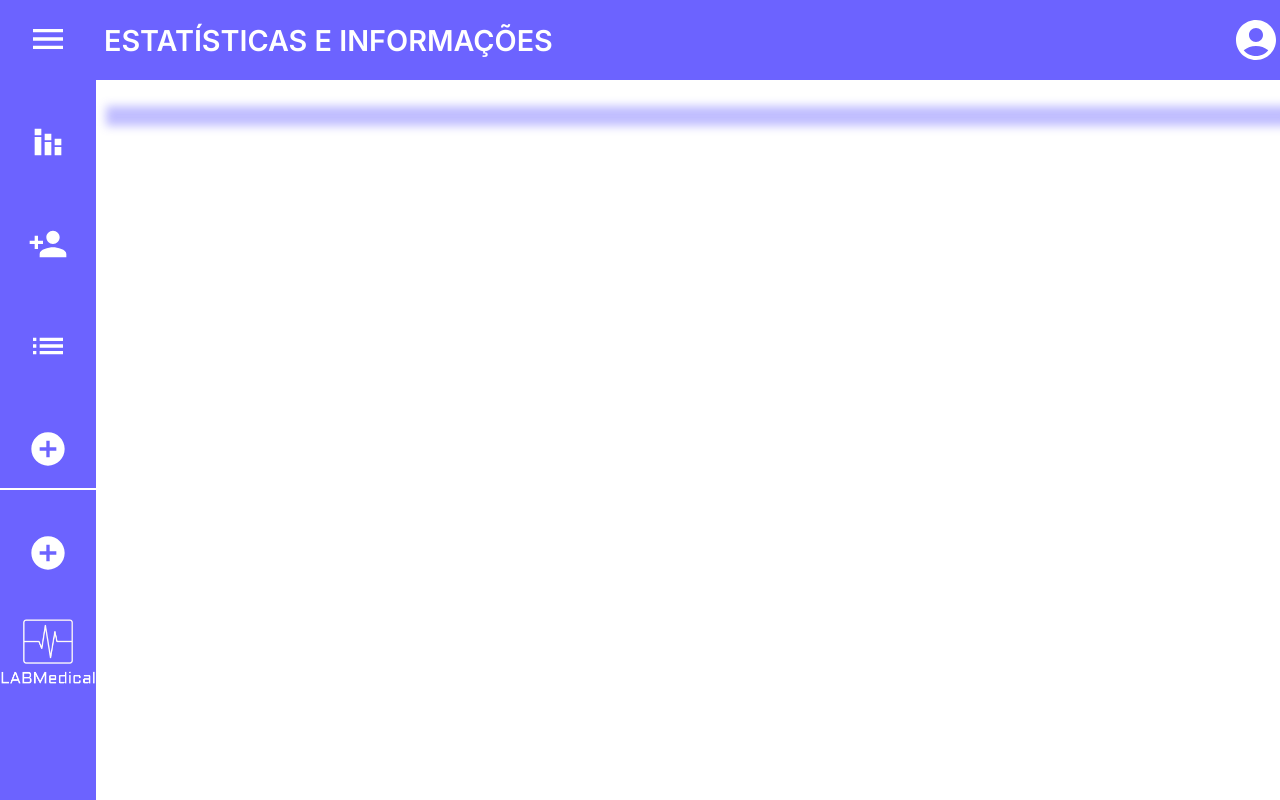
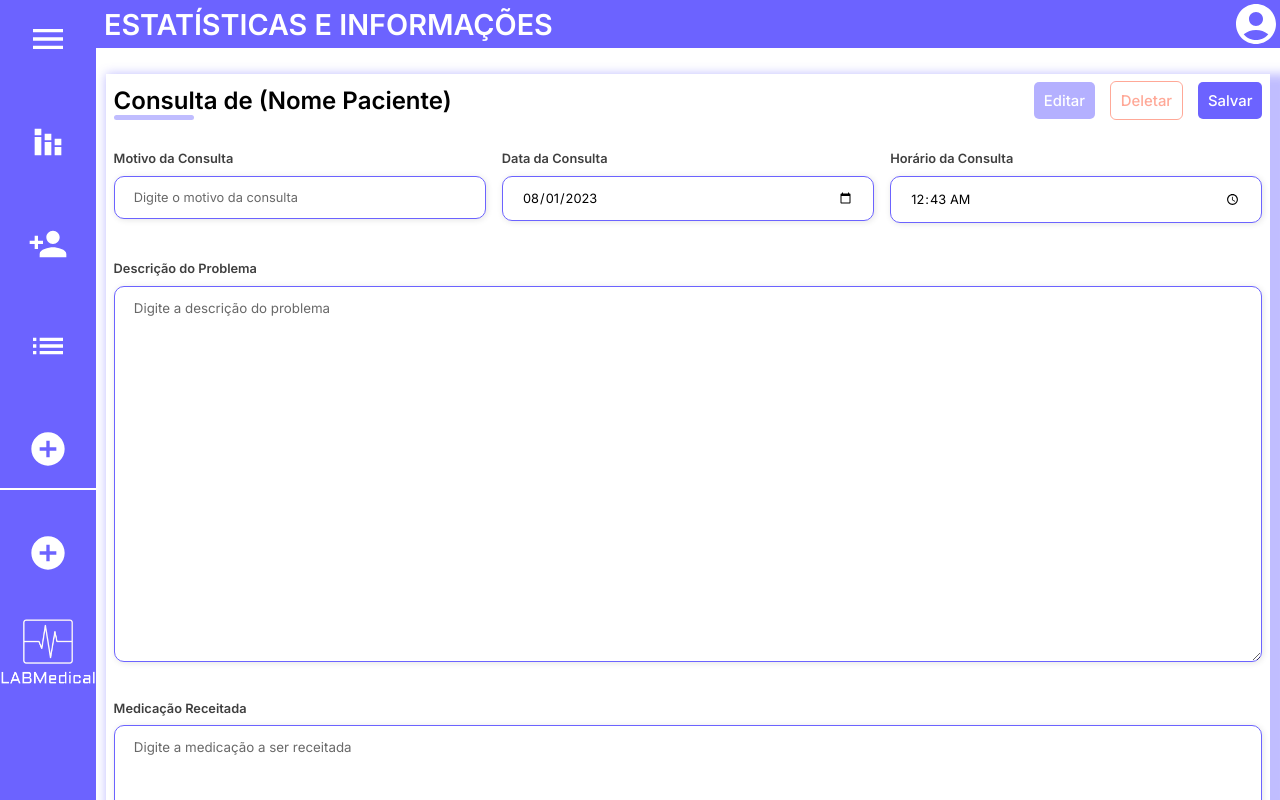
Before and after one commit to andreluizamorimdev/LabMedical_Projeto, a React (Vite) app: page /consultas in a window 1280 px wide. Built offline with nearby package versions, Linux system fonts and the light colour scheme.

Commit message:
Implementando logica inicial cadastro consulta + ajustes inputs

```diff
--- /dev/null
+++ b/src/components/Form/CadastroConsulta/CadastroConsulta.form.component.tsx
@@ -0,0 +1,118 @@
+/* eslint-disable @typescript-eslint/no-misused-promises */
+import { SubmitHandler, useForm } from 'react-hook-form';
+import { toast } from 'react-toastify';
+import { getCurrentDate, getFormattedDate, getFormattedTime } from '../../../utils/formats/DateUtils';
+import InputComponent from '../../Input/Input.component';
+import * as Styled from './CadastroConsulta.form.style';
+import { IFormDataCadastroConsulta } from './IFormDataCadastroConsulta';
+import { IConsulta } from '../../../utils/interfaces/IConsulta';
+import { ConsultaService } from '../../../services/Consultas.service';
+const CadastroConsultaFormComponent = () => {
+
+    const {
+        register,
+        handleSubmit,
+        formState: { errors },
+    } = useForm<IFormDataCadastroConsulta>();
+
+    const dataAtual = getCurrentDate();
+    const dataConsultaInicial = getFormattedDate(dataAtual);
+    const horarioConsultaInicial = getFormattedTime(dataAtual);
+
+    const onSubmit: SubmitHandler<IFormDataCadastroConsulta> = async (data) => {
+        try {
+            const consultaData: IConsulta = {
+                id: 0,
+                pacienteId: 0,
+                motivoConsulta: data.motivoConsulta,
+                dataConsulta: data.dataConsulta,
+                horarioConsulta: data.horarioConsulta,
+                descricaoProblema: data.descricaoProblema,
+                medicaoReceitada: data.medicacaoReceitada,
+                dosagemPrecaucoes: data.dosagemPrecaucao
+            }
+
+            await ConsultaService.CreateConsulta(consultaData);
+            toast.success('Consulta cadastrada com sucesso');
+
+        } catch (error) {
+            toast.error('Erro ao cadastrar a consulta');
+            console.error('Erro ao cadastrar a consulta: ', error);
+        }
+        console.log(data);
+    };
+
+    return (
+        <Styled.FormCadastroConsulta onSubmit={handleSubmit(onSubmit)}>
+            <Styled.FormHeader>
+                <h1>Consulta de (Nome Paciente)</h1>
+                <Styled.ButtonBox>
+                    <Styled.Button type="button" disabled >Editar</Styled.Button>
+                    <Styled.Button $outlined type="button" disabled >Deletar</Styled.Button>
+                    <Styled.Button $active type="submit">Salvar</Styled.Button>
+                </Styled.ButtonBox>
+            </Styled.FormHeader>
+
+            <Styled.InputBox>
+                <InputComponent
+                    label='Motivo da Consulta'
+                    id='motivoConsulta'
+                    type='text'
+                    placeholder='Digite o motivo da consulta'
+                    register={{...register('motivoConsulta', { required: "O motivo da consulta é obrigatório", maxLength: { value: 60, message: "O motivo da consulta deve ter no máximo 60 caracteres" }, minLength: { value: 6, message: "O motivo da consulta deve ter no mínimo 6 caracteres" } })}}
+                    error={errors.motivoConsulta}
+                />
+                <InputComponent
+                    label='Data da Consulta'
+                    id='dataConsulta'
+                    type='date'
+                    defaultValue={dataConsultaInicial}
+                    register={{...register('dataConsulta', { required: "A data da consulta é obrigatória" })}}
+                    error={errors.dataConsulta}
+                />
+                <InputComponent
+                    label='Horário da Consulta'
+                    id='horarioConsulta'
+                    type='time'
+                    defaultValue={horarioConsultaInicial}
+                    register={{...register('horarioConsulta', { required: "O horário da consulta é obrigatório" })}}
+                    error={errors.horarioConsulta}
+                />
+            </Styled.InputBox>
+            <Styled.InputBox>
+                <InputComponent
+                    label='Descrição do Problema'
+                    id='descricaoProblema'
+                    type='textarea'
+                    placeholder='Digite a descrição do problema'
+                    rows={20}
+                    register={{...register('descricaoProblema', { required: "A descrição do problema é obrigatória", maxLength: { value: 1000, message: "A descrição do problema deve ter no máximo 1000 caracteres" }, minLength: { value: 15, message: "A descrição do problema deve ter no mínimo 15 caracteres" } })}}
+                    error={errors.descricaoProblema}
+                />
+
+            </Styled.InputBox>
+            <Styled.InputBox>
+                <InputComponent
+                    label='Medicação Receitada'
+                    id='medicacaoReceitada'
+                    type='textarea'
+                    placeholder='Digite a medicação a ser receitada'
+                    register={{...register('medicacaoReceitada')}}
+                    error={errors.medicacaoReceitada}
+                />
+            </Styled.InputBox>
+            <Styled.InputBox>
+                <InputComponent
+                    label='Dosagem e Precauções'
+                    id='dosagemPrecaucao'
+                    type='textarea'
+                    placeholder='Digite a dosagem e as precauções referentes ao medicamento'
+                    register={{...register('dosagemPrecaucao', { required: "Dosagem e precauções é obrigatório", maxLength: { value: 250, message: "A descrição do problema deve ter no máximo 250 caracteres" }, minLength: { value: 15, message: "A descrição do problema deve ter no mínimo 15 caracteres" } } )}}
+                    error={errors.dosagemPrecaucao}
+                />
+            </Styled.InputBox>
+        </Styled.FormCadastroConsulta>
+    );
+}
+
+export default CadastroConsultaFormComponent;
--- /dev/null
+++ b/src/components/Form/CadastroConsulta/CadastroConsulta.form.style.tsx
@@ -0,0 +1,23 @@
+import styled from 'styled-components';
+
+import * as Styled from '../CadastroPaciente/CadastroPaciente.form.style';
+
+export const FormCadastroConsulta = styled(Styled.FormCadastroPaciente)``;
+
+export const FormHeader = styled(Styled.FormHeader)``;
+
+export const InputBox = styled(Styled.InputBox)``;
+
+export const SelectBox = styled(Styled.SelectBox)``;
+
+export const Label = styled(Styled.Label)``;
+
+export const Select = styled(Styled.Select)``;
+
+export const Option = styled(Styled.Option)``;
+
+export const Error = styled(Styled.Error)``;
+
+export const ButtonBox = styled(Styled.ButtonBox)``;
+
+export const Button = styled(Styled.Button)``;
--- /dev/null
+++ b/src/components/Form/CadastroConsulta/IFormDataCadastroConsulta.ts
@@ -0,0 +1,8 @@
+export interface IFormDataCadastroConsulta {
+    motivoConsulta: string;
+    dataConsulta: string;
+    horarioConsulta: string;
+    descricaoProblema: string;
+    medicacaoReceitada: string;
+    dosagemPrecaucao: string;
+}
--- a/src/components/Input/IPropsInput.ts
+++ b/src/components/Input/IPropsInput.ts
@@ -11,5 +11,7 @@ export interface IPropsInput extends Omit<React.InputHTMLAttributes<HTMLInputEle
     register?: UseFormRegisterReturn;
     error?: FieldError;
     value?: string | undefined;
-    onChange?: (event: ChangeEvent<HTMLInputElement>) => void;
+    onChange?: (event: ChangeEvent<HTMLInputElement | HTMLTextAreaElement>) => void;
+    rows?: number;
+    defaultValue?: string;
 }
--- a/src/components/Input/Input.component.tsx
+++ b/src/components/Input/Input.component.tsx
@@ -6,14 +6,14 @@ import * as Styled from './Input.style';
 
 import ReactLoading from 'react-loading';
 
-const InputComponent = ({label, type, id, placeholder, onBlur , isLoading, register, error, value, onChange}: IPropsInput) => {
+const InputComponent = ({label, type, id, placeholder, onBlur , isLoading, register, error, value, onChange, rows, defaultValue }: IPropsInput) => {
     const [showPassword, setShowPassword] = useState(false);
 
     const handleShowPassword = () => {
         setShowPassword(!showPassword);
     }
 
-    const handleChange = (e: React.ChangeEvent<HTMLInputElement>) => {
+    const handleChange = (e: React.ChangeEvent<HTMLInputElement | HTMLTextAreaElement>) => {
         if (onChange) {
             onChange(e);
         }
@@ -24,7 +24,7 @@ const InputComponent = ({label, type, id, placeholder, onBlur , isLoading, regis
             <Styled.Label $hasError={!!error} htmlFor={id}>{label}</Styled.Label>
             { type !== 'textarea' &&
                 <Styled.InputContainer>
-                    <Styled.Input $hasError={!!error} type={ showPassword ? 'text' : type} id={id} placeholder={placeholder} onBlur={onBlur} {...register} value={value} onChange={handleChange} />
+                    <Styled.Input $hasError={!!error} type={ showPassword ? 'text' : type} id={id} placeholder={placeholder} onBlur={onBlur} {...register} value={value || defaultValue} onChange={handleChange} />
                     <Styled.Loading>
                         { isLoading && <ReactLoading type='spin' color='#6c63ff' width={'2rem'} />}
                     </Styled.Loading>
@@ -44,9 +44,11 @@ const InputComponent = ({label, type, id, placeholder, onBlur , isLoading, regis
 
             {
                 type === 'textarea' &&
-                <Styled.TextArea $hasError={!!error} id={id} placeholder={placeholder} {...register} />
+                <Styled.TextAreaContainer>
+                    <Styled.TextArea $hasError={!!error} id={id} placeholder={placeholder} rows={rows} value={value || defaultValue} onChange={handleChange} {...register} />
+                    { error && <Styled.Error>{error.message}</Styled.Error>}
+                </Styled.TextAreaContainer>
             }
-            { error && <Styled.Error>{error.message}</Styled.Error>}
         </Styled.InputBox>
     );
 }
--- a/src/components/Input/Input.style.tsx
+++ b/src/components/Input/Input.style.tsx
@@ -50,6 +50,11 @@ export const TextArea = styled.textarea<{$hasError?: boolean}>`
         background-color: #f2f2f2;
     }
 `
+export const TextAreaContainer = styled.div`
+    width: 100%;
+    display: flex;
+    flex-direction: column;
+`;
 
 export const InputContainer = styled.div`
     position: relative;
--- a/src/pages/CadastroConsulta/CadastroConsulta.page.tsx
+++ b/src/pages/CadastroConsulta/CadastroConsulta.page.tsx
@@ -1,10 +1,11 @@
+import CadastroConsultaFormComponent from '../../components/Form/CadastroConsulta/CadastroConsulta.form.component';
 import * as Styled from './CadastroConsulta.style';
 
 const CadastroConsultaPage = () => {
     return (
         <Styled.Container>
             <Styled.Card>
-
+                <CadastroConsultaFormComponent />
             </Styled.Card>
         </Styled.Container>
     );
--- /dev/null
+++ b/src/utils/formats/DateUtils.ts
@@ -0,0 +1,16 @@
+export function getCurrentDate(): Date {
+    return new Date();
+}
+
+export function getFormattedDate(date: Date): string {
+    const year = date.getFullYear();
+    const month = String(date.getMonth() + 1).padStart(2, '0');
+    const day = String(date.getDate()).padStart(2, '0');
+    return `${year}-${month}-${day}`;
+}
+
+export function getFormattedTime(date: Date): string {
+    const hours = String(date.getHours()).padStart(2, '0');
+    const minutes = String(date.getMinutes()).padStart(2, '0');
+    return `${hours}:${minutes}`;
+}
```
